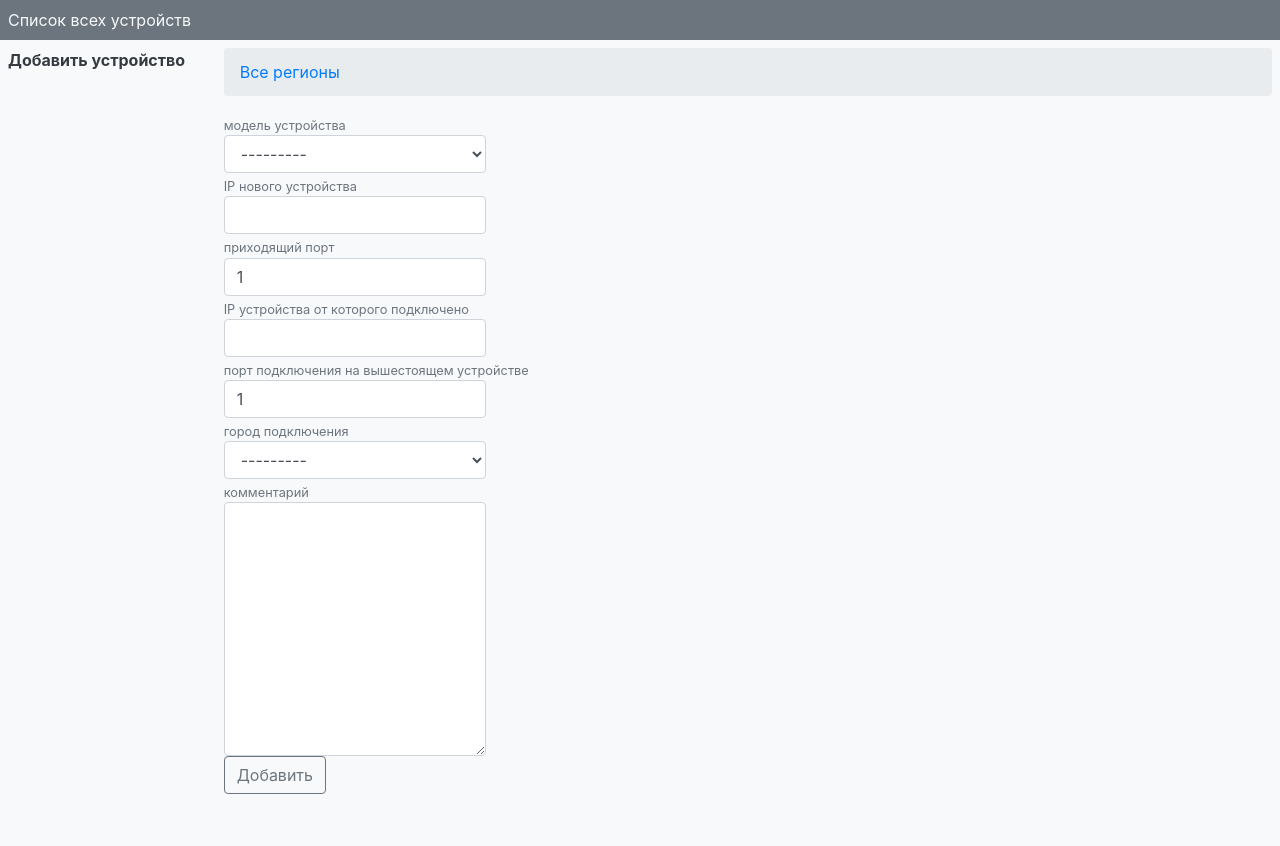
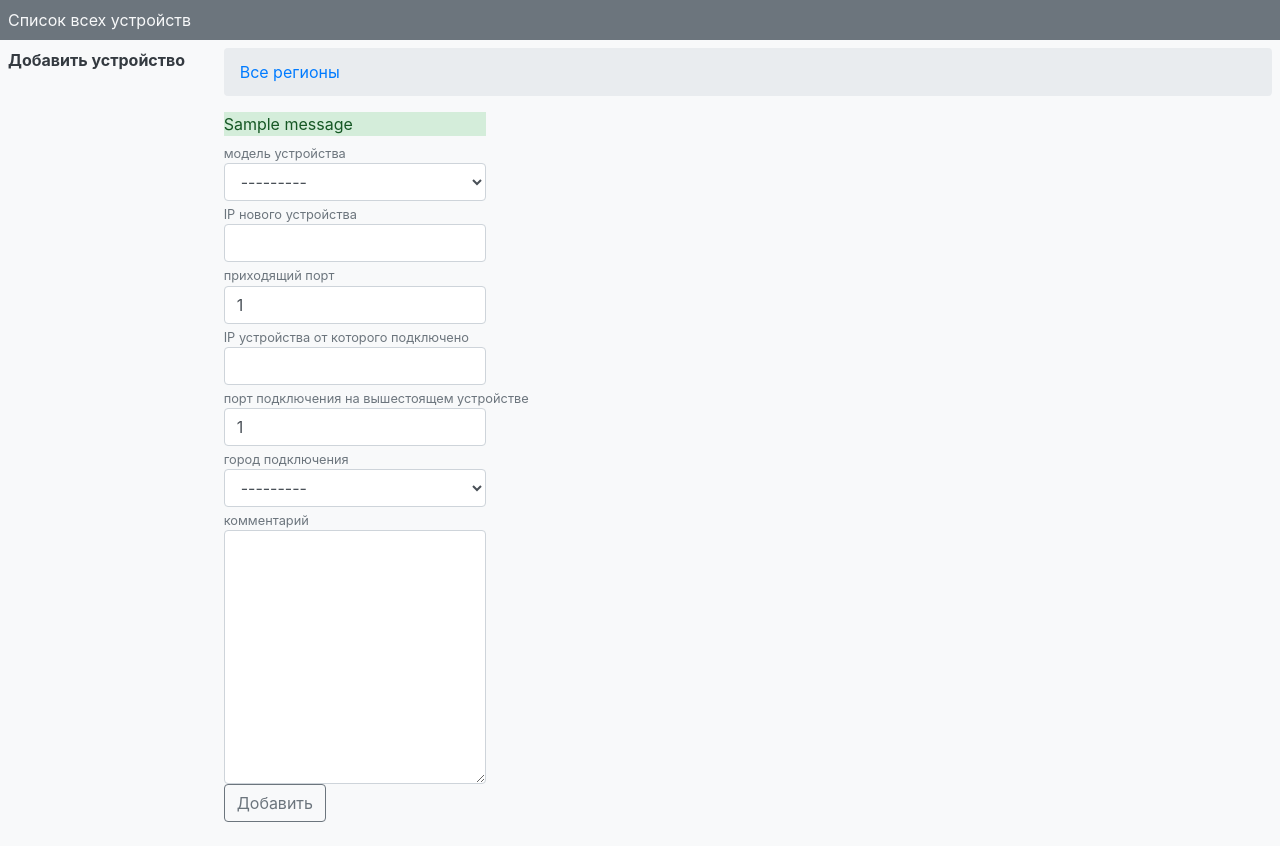
Before and after one commit to rvfedorin/mywork, a Django app: page /device/add in a window 1280 px wide. Before the commit the page ends 794 px from the top, so only its background shows below. Run offline with Django 3.2, Linux system fonts and the light colour scheme; data comes from the database, SQL or seed files in the repository; both versions use the stored data as it was after the commit; one stand-in notice (Sample message) is shown; some libraries are stand-ins or nearby versions.

Commit message:
added validation up device. Add messages

```diff
--- a/intranet/intranet/connection_on_device/views.py
+++ b/intranet/intranet/connection_on_device/views.py
@@ -2,6 +2,7 @@ from django.shortcuts import render
 from django.http import HttpResponse, Http404
 from django.views.generic import TemplateView
 from django.shortcuts import redirect
+from django.contrib import messages
 from django import forms
 
 import re
@@ -205,6 +206,7 @@ class AddConnection(TemplateView):
             connection.ip_client = self.form.cleaned_data['ip_client']
             connection.comment = self.form.cleaned_data['comment']
             connection.save()
+            messages.add_message(request, messages.SUCCESS, "Подключение добавлено.")
             return redirect('connections_on_dev', id_dev=id_dev)
         else:
             return super(AddConnection, self).get(request, *args, **kwargs)
@@ -219,6 +221,8 @@ class DelConnection(TemplateView):
         id_connection = request.POST['connection_to_delete']
         self._to_del = ConnectionOnDevice.objects.get(pk=id_connection)
         self._to_del.delete()
+        messages.add_message(request, messages.SUCCESS, f"Подключение удалено.<br>{self._to_del} ")
+
         return redirect('connections_on_dev', self.id_dev)
 
 
@@ -255,6 +259,7 @@ class EditConnection(TemplateView):
             connection.ip_client = self.form.cleaned_data['ip_client']
             connection.comment = self.form.cleaned_data['comment']
             connection.save()
+            messages.add_message(request, messages.SUCCESS, "Изменения приняты.")
             return redirect('connections_on_dev', self.kwargs['id_dev'])
         else:
             return super(EditConnection, self).get(request, *args, **kwargs)
--- a/intranet/intranet/models_device/models.py
+++ b/intranet/intranet/models_device/models.py
@@ -1,9 +1,17 @@
 from django.db import models
+from django.core.exceptions import ValidationError
 
 # My
 from cities.models import Cities, REGIONS
 
 # Create your models here.
+
+def validate_up_connect_ip(ip):
+    try:
+        form_connection_to_up.id_dev = Device.objects.get(ip=ip)
+    except Device.DoesNotExist:
+        raise ValidationError("Указанного вышестоящего оборудования не существует.")
+
 
 class ModelDevices(models.Model):
     type = models.CharField(max_length=30, verbose_name='Тип устройства')
@@ -27,7 +35,7 @@ class Device(models.Model):
     model = models.ForeignKey(ModelDevices, null=True, on_delete=models.SET_NULL, help_text='модель устройства', verbose_name='Модель')
     ip = models.GenericIPAddressField(unique=True, help_text='IP нового устройства', verbose_name='IP устройства')
     incoming_port = models.CharField(max_length=10, help_text='приходящий порт', default=1, verbose_name='Приходящий порт')
-    up_connect_ip = models.GenericIPAddressField(help_text='IP устройства от которого подключено', verbose_name='IP вышестоящего')
+    up_connect_ip = models.GenericIPAddressField(validators=[validate_up_connect_ip], help_text='IP устройства от которого подключено', verbose_name='IP вышестоящего')
     up_connect_port = models.CharField(max_length=10, help_text='порт подключения на вышестоящем устройстве', default=1, verbose_name='Порт вышестоящего')
     city = models.ForeignKey(Cities, on_delete=models.PROTECT, help_text='город подключения', verbose_name='Город')
     comment = models.TextField(blank=True, verbose_name='Комментарий', help_text='комментарий')
--- a/intranet/intranet/models_device/templates/device_add.html
+++ b/intranet/intranet/models_device/templates/device_add.html
@@ -12,11 +12,28 @@
 {% block main %}
 {% load myfilters %}
 	<form action="" method="post">
+		{% if messages %}
+			{% for message in messages %}
+				{% if message.tags == "success" %} <div class="alert-success mb-2 w-25">
+				{% elif message.tags == "error" %} <div class="alert-danger mb-2 w-25">
+				{% else %} <div class="alert-secondary mb-2 w-25">{% endif %}
+					{% autoescape off %} {{ message }} {% endautoescape %}
+				</div>
+			{% endfor %}
+		{% endif %}
 		<div class="form-group">
 			{% csrf_token %}
 			{% for f in form %}
-					<small id="emailHelp" class="form-text text-muted">{{ f.help_text }}</small>
+				{% if f.errors|length > 0 %}
+					<small class="form-text text-muted">{{ f.help_text }}</small>
+					{{ f|addclass:'form-control w-25 border border-danger' }}
+					<small class="form-text text-muted w-25">
+						{{ f.errors }}
+					</small>
+				{% else %}
+					<small class="form-text text-muted">{{ f.help_text }}</small>
 					{{ f|addclass:'form-control w-25' }}
+				{% endif %}
 			{% endfor %}
 			<input class="btn btn-outline-secondary" type="submit" name="add_device" value="Добавить">
 		</div>
--- a/intranet/intranet/models_device/views.py
+++ b/intranet/intranet/models_device/views.py
@@ -4,6 +4,7 @@ from django.core.paginator import InvalidPage
 from django.views.generic.list import ListView
 from django.views.generic import TemplateView
 from django.shortcuts import redirect
+from django.contrib import messages
 from django import forms
 
 
@@ -93,10 +94,16 @@ class DeviceForm(forms.ModelForm):
     class Meta:
         model = Device
         fields = ['model', 'ip', 'incoming_port', 'up_connect_ip', 'up_connect_port', 'city', 'comment']
+        error_messages = {'ip': {'unique': 'Устройство с таким IP уже существует.'}
+        }
+
 
 
 class DeviceDeleteForm(forms.Form):
     device_to_delete = forms.IntegerField()
+
+
+
 
 
 class DeviceCreate(TemplateView):
```
Also changed, not shown: intranet/intranet/connection_on_device/templates/connection.html (+16 -1 lines), intranet/intranet/models_device/templates/device_edit.html (+9 -1 lines), intranet/intranet/db.sqlite3.
